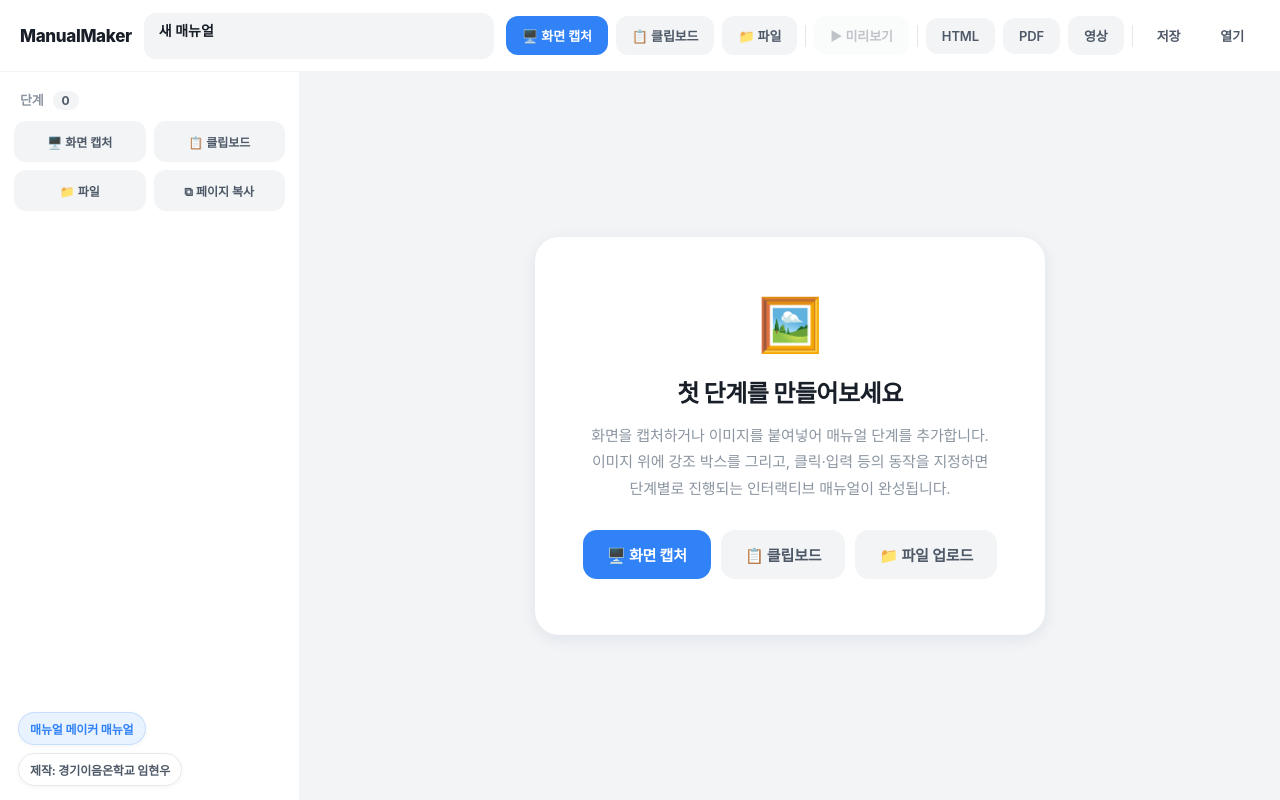
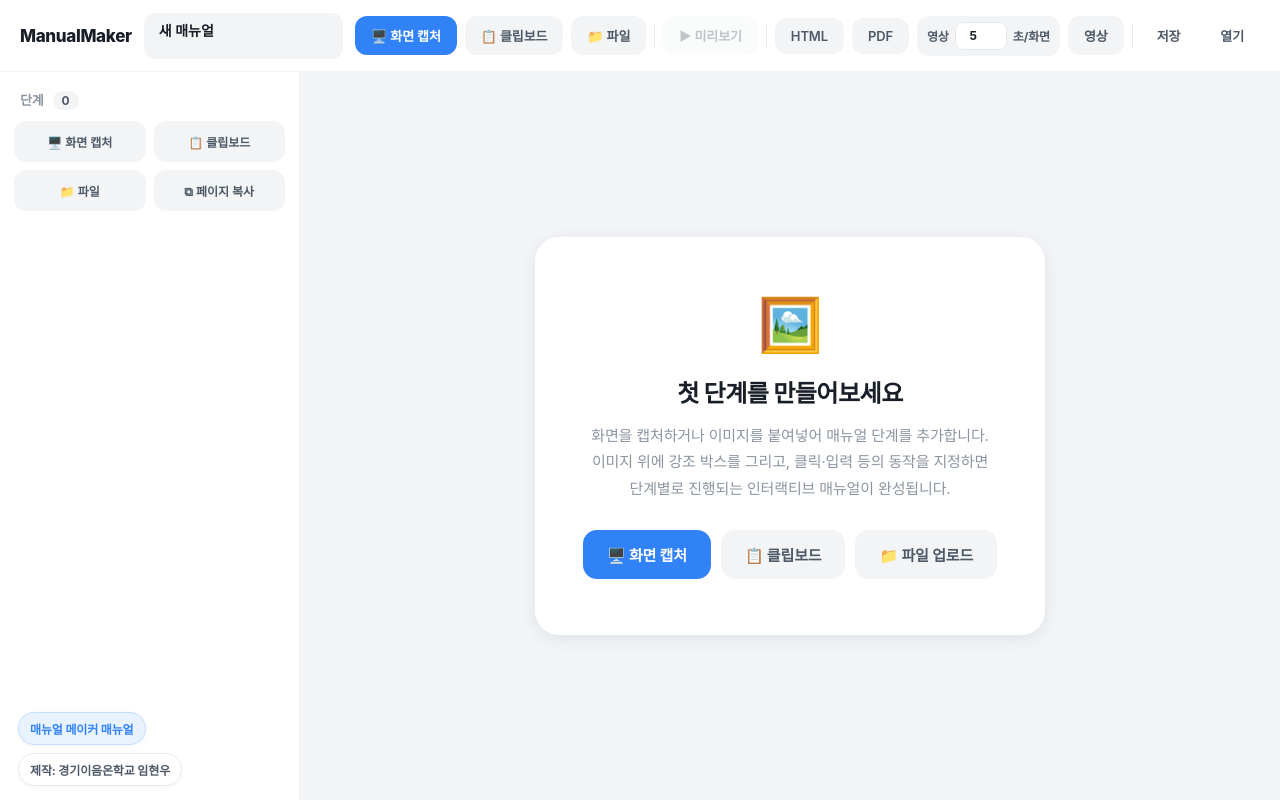
Before and after one commit to Limn8/manualmaker, a React (Vite) app: page / in a window 1280 px wide. Built offline with nearby package versions, Linux system fonts and the light colour scheme; a web font is replaced by a local one.

Commit message:
Add configurable video step duration

```diff
--- a/src/App.tsx
+++ b/src/App.tsx
@@ -1,6 +1,13 @@
 import { useCallback, useEffect, useRef, useState } from 'react';
 import type { Project, Step } from './types';
-import { DEFAULT_BOX_COLOR, DEFAULT_BOX_SHAPE, DEFAULT_INFO_DELAY_SEC, newProject, uid } from './types';
+import {
+  DEFAULT_BOX_COLOR,
+  DEFAULT_BOX_SHAPE,
+  DEFAULT_INFO_DELAY_SEC,
+  DEFAULT_VIDEO_STEP_SEC,
+  newProject,
+  uid,
+} from './types';
 import { loadProject, saveProject } from './store';
 import { downloadBlob, sanitizeFilename } from './utils';
 import CropModal from './components/CropModal';
@@ -194,6 +201,12 @@ export default function App() {
   }, []);
 
   const selected = project.steps.find((s) => s.id === selectedId) ?? null;
+  const videoStepSec = project.videoStepSec ?? DEFAULT_VIDEO_STEP_SEC;
+
+  function updateVideoStepSec(value: number) {
+    const next = Math.min(30, Math.max(1, Number.isFinite(value) ? value : DEFAULT_VIDEO_STEP_SEC));
+    setProject((p) => ({ ...p, videoStepSec: next }));
+  }
 
   async function handleExport(kind: 'html' | 'pdf' | 'video') {
     if (project.steps.length === 0) {
@@ -289,6 +302,18 @@ export default function App() {
           <button className="btn" disabled={!!exporting} onClick={() => handleExport('pdf')}>
             PDF
           </button>
+          <label className="video-duration-control" title="영상 내보내기에서 각 화면이 유지되는 시간">
+            <span>영상</span>
+            <input
+              type="number"
+              min={1}
+              max={30}
+              step={0.5}
+              value={videoStepSec}
+              onChange={(e) => updateVideoStepSec(Number(e.target.value))}
+            />
+            <span>초/화면</span>
+          </label>
           <button className="btn" disabled={!!exporting} onClick={() => handleExport('video')}>
             영상
           </button>
--- a/src/export/video.ts
+++ b/src/export/video.ts
@@ -6,7 +6,7 @@ import {
   canEncodeVideo,
 } from 'mediabunny';
 import type { Project } from '../types';
-import { ACTION_LABELS, DEFAULT_BOX_COLOR, DEFAULT_BOX_SHAPE } from '../types';
+import { ACTION_LABELS, DEFAULT_BOX_COLOR, DEFAULT_BOX_SHAPE, DEFAULT_VIDEO_STEP_SEC } from '../types';
 import { downloadBlob, fitRect, loadImage, sanitizeFilename } from '../utils';
 
 const W = 1280;
@@ -16,7 +16,6 @@ const VIDEO_BITRATE = 18_000_000;
 const MIN_CAPTION_H = 84;
 const MAX_CAPTION_H = H - 180;
 const TITLE_SEC = 2.2;
-const STEP_SEC = 3.6;
 
 /**
  * Renders the manual onto a canvas (title card → each step with an animated
@@ -35,8 +34,9 @@ export async function exportVideo(
   ctx.scale(RASTER_SCALE, RASTER_SCALE);
   ctx.imageSmoothingEnabled = true;
   ctx.imageSmoothingQuality = 'high';
+  const stepSec = Math.min(30, Math.max(1, project.videoStepSec ?? DEFAULT_VIDEO_STEP_SEC));
 
-  const total = TITLE_SEC + project.steps.length * STEP_SEC;
+  const total = TITLE_SEC + project.steps.length * stepSec;
 
   try {
     const mp4 = await renderMp4(canvas, draw, total, onProgress);
@@ -100,12 +100,12 @@ export async function exportVideo(
       return;
     }
     const st = t - TITLE_SEC;
-    const stepIdx = Math.floor(st / STEP_SEC);
+    const stepIdx = Math.floor(st / stepSec);
     if (stepIdx >= project.steps.length) {
       drawStep(project.steps.length - 1, 1);
       return;
     }
-    drawStep(stepIdx, (st - stepIdx * STEP_SEC) / STEP_SEC);
+    drawStep(stepIdx, (st - stepIdx * stepSec) / stepSec);
   }
 
   function drawTitleCard(p: number) {
--- a/src/styles.css
+++ b/src/styles.css
@@ -114,6 +114,37 @@ body {
   margin-left: auto;
 }
 
+.video-duration-control {
+  display: inline-flex;
+  align-items: center;
+  gap: 6px;
+  min-height: 38px;
+  padding: 6px 10px;
+  background: var(--fill);
+  color: var(--text-2);
+  border-radius: 12px;
+  font-size: 12px;
+  font-weight: 700;
+  white-space: nowrap;
+}
+
+.video-duration-control input {
+  width: 52px;
+  height: 28px;
+  background: var(--surface);
+  border: 1px solid var(--border);
+  border-radius: 8px;
+  color: var(--text);
+  font: inherit;
+  text-align: center;
+}
+
+.video-duration-control input:focus {
+  outline: none;
+  border-color: var(--accent);
+  box-shadow: 0 0 0 2px rgba(49, 130, 246, 0.16);
+}
+
 .divider {
   width: 1px;
   height: 22px;
@@ -1263,6 +1294,11 @@ body {
     padding: 10px 12px;
   }
 
+  .video-duration-control {
+    flex: 1 1 136px;
+    justify-content: center;
+  }
+
   .topbar-actions .divider {
     display: none;
   }
@@ -1458,6 +1494,12 @@ body {
     font-size: 12px;
   }
 
+  .video-duration-control {
+    flex: 0 0 auto;
+    min-height: 34px;
+    padding: 5px 8px;
+  }
+
   .topbar-actions {
     flex-wrap: nowrap;
     overflow-x: auto;
--- a/src/types.ts
+++ b/src/types.ts
@@ -55,6 +55,7 @@ export const BOX_COLOR_PRESETS = ['#3182f6', '#f04452', '#00a661', '#8b5cf6', '#
 export const DEFAULT_BOX_COLOR = BOX_COLOR_PRESETS[0];
 export const DEFAULT_BOX_SHAPE: BoxShape = 'rounded';
 export const DEFAULT_INFO_DELAY_SEC = 3;
+export const DEFAULT_VIDEO_STEP_SEC = 5;
 
 /** Normalized rectangle, all values 0..1 relative to image size */
 export interface Box {
@@ -82,6 +83,7 @@ export interface Step {
 export interface Project {
   title: string;
   steps: Step[];
+  videoStepSec?: number;
 }
 
 export function uid(): string {
@@ -89,5 +91,5 @@ export function uid(): string {
 }
 
 export function newProject(): Project {
-  return { title: '새 매뉴얼', steps: [] };
+  return { title: '새 매뉴얼', steps: [], videoStepSec: DEFAULT_VIDEO_STEP_SEC };
 }
```
